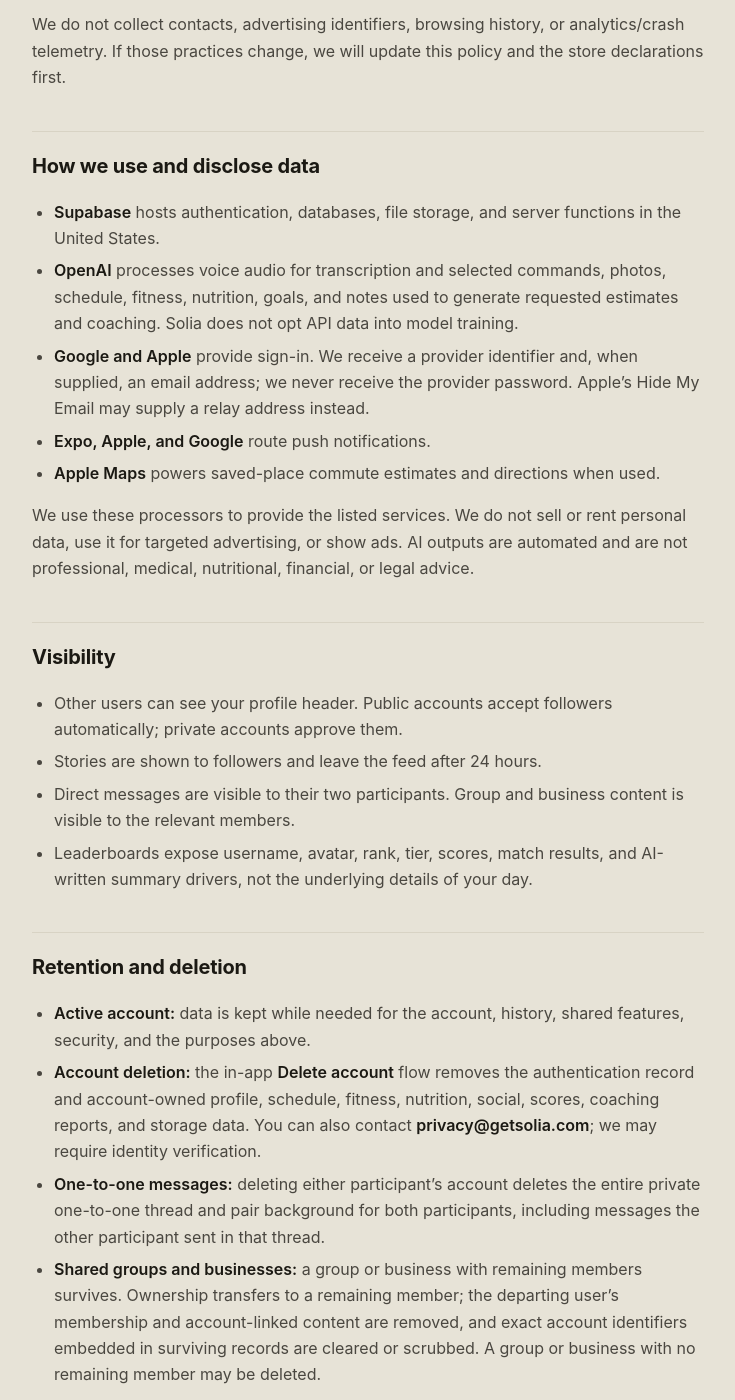
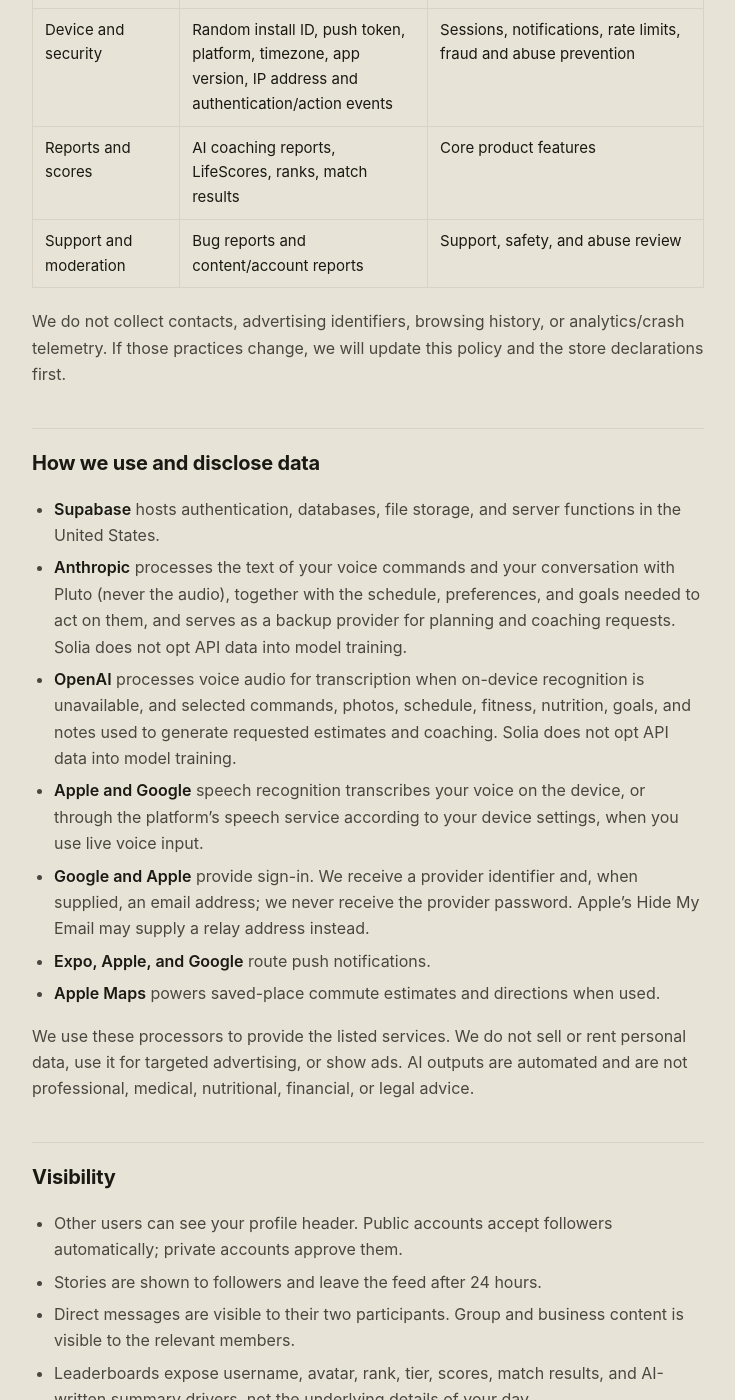
Before and after one commit to Solia-SaaS/Solia-Legal, a Jekyll site: the page built from privacy-policy.md, in a window 1280 px wide and 1400 px high, scrolled down 1775 px. Shown: the whole window, without its empty margins (272-1007 px from the left). Built offline with Jekyll 4.4.1, drawn with Linux system fonts in a browser that asks for light colours; some of the changed text lies outside the part shown.

Commit message:
Privacy Policy 2.0: name Anthropic and on-device speech recognition as processors; state voice transcript retention
Voice reasoning runs on Anthropic (text only, never audio); speech is
transcribed on the device by Apple or Google recognition or by OpenAI when
that is unavailable; transcripts and Pluto replies live with the schedule,
are removed by Clear chat and by account deletion; usage records keep no
text. Version unchanged at 2.0 before release; updated date 2026-10-01.

Co-Authored-By: Claude Fable 5.1 <noreply@anthropic.com>

```diff
--- a/privacy-policy.md
+++ b/privacy-policy.md
@@ -23,7 +23,7 @@ We collect data you provide in the app and data needed to operate and secure it.
 | Profile | Goals, constraints, coach notes, sleep pattern, weight, height, biology, fitness preferences | Personalization and coaching |
 | Schedule | Planned and actual blocks, templates, recurring patterns, sleep times, day anchors | Core scheduling |
 | Fitness and nutrition | Workouts, exercises, sets, loads, weigh-ins, meals, food searches, workout and meal photos | Tracking, history, estimates |
-| Voice | Microphone audio and its transcription when you use voice commands | Transcribe and execute the request; Solia does not store the source audio on its servers |
+| Voice | Microphone audio, its transcription, and your conversation with Pluto when you use voice commands | Transcribe and execute the request. Speech is transcribed by Apple or Google speech recognition on your device, or by OpenAI on our servers when that is unavailable; Solia does not store the source audio. The transcript and Pluto's replies are kept with your schedule (see Retention and deletion) |
 | Location | Places you explicitly save using while-in-use permission | Attach places to blocks and estimate commutes; no background location |
 | Social and communications | Follows, profile header, stories, direct/group/business messages, reactions, read receipts, memberships, shared photos/videos, avatars, and backgrounds | Social, messaging, group, and business features |
 | Device and security | Random install ID, push token, platform, timezone, app version, IP address and authentication/action events | Sessions, notifications, rate limits, fraud and abuse prevention |
@@ -35,7 +35,9 @@ We do not collect contacts, advertising identifiers, browsing history, or analyt
 ## How we use and disclose data
 
 - **Supabase** hosts authentication, databases, file storage, and server functions in the United States.
-- **OpenAI** processes voice audio for transcription and selected commands, photos, schedule, fitness, nutrition, goals, and notes used to generate requested estimates and coaching. Solia does not opt API data into model training.
+- **Anthropic** processes the text of your voice commands and your conversation with Pluto (never the audio), together with the schedule, preferences, and goals needed to act on them, and serves as a backup provider for planning and coaching requests. Solia does not opt API data into model training.
+- **OpenAI** processes voice audio for transcription when on-device recognition is unavailable, and selected commands, photos, schedule, fitness, nutrition, goals, and notes used to generate requested estimates and coaching. Solia does not opt API data into model training.
+- **Apple and Google** speech recognition transcribes your voice on the device, or through the platform's speech service according to your device settings, when you use live voice input.
 - **Google and Apple** provide sign-in. We receive a provider identifier and, when supplied, an email address; we never receive the provider password. Apple's Hide My Email may supply a relay address instead.
 - **Expo, Apple, and Google** route push notifications.
 - **Apple Maps** powers saved-place commute estimates and directions when used.
@@ -57,6 +59,7 @@ We use these processors to provide the listed services. We do not sell or rent p
 - **Shared groups and businesses:** a group or business with remaining members survives. Ownership transfers to a remaining member; the departing user's membership and account-linked content are removed, and exact account identifiers embedded in surviving records are cleared or scrubbed. A group or business with no remaining member may be deleted.
 - **Other-user and safety records:** another user's match-history row may remain without a live link to the deleted profile. A moderation report filed by another user may remain for safety review; the deleted account ID is removed and replaced with a random deletion-specific correlation key.
 - **Delayed cleanup and revocation:** deleted direct or group-message media, pair backgrounds, and group avatars or backgrounds can leave a service-only cleanup item containing the storage path and retry metadata. Cleanup is delayed at least 24 hours and runs only after Solia's current reference checks find no live product reference. Apple accounts can leave a service-only revocation item containing the former account ID, Apple refresh token, and retry metadata until Apple confirms revocation. These restricted work items are retained until successfully processed and are not available to app users.
+- **Voice transcripts and Pluto conversation:** the text of your voice commands and Pluto's replies is stored with your schedule and Weekly Structure while your account is active. Clear chat in the app removes the conversation, and account deletion removes it with the rest of your data. Solia never stores the audio. A per-request usage record (model, token counts, cost) is kept without the text for billing, limits, and abuse prevention.
 - **Backups:** deleted data may remain in access-restricted backups for up to about 30 days before those backups expire.
 
 ## Security and local storage
```
Also changed, not shown: other parts of privacy-policy.md (+1 -1 lines).
